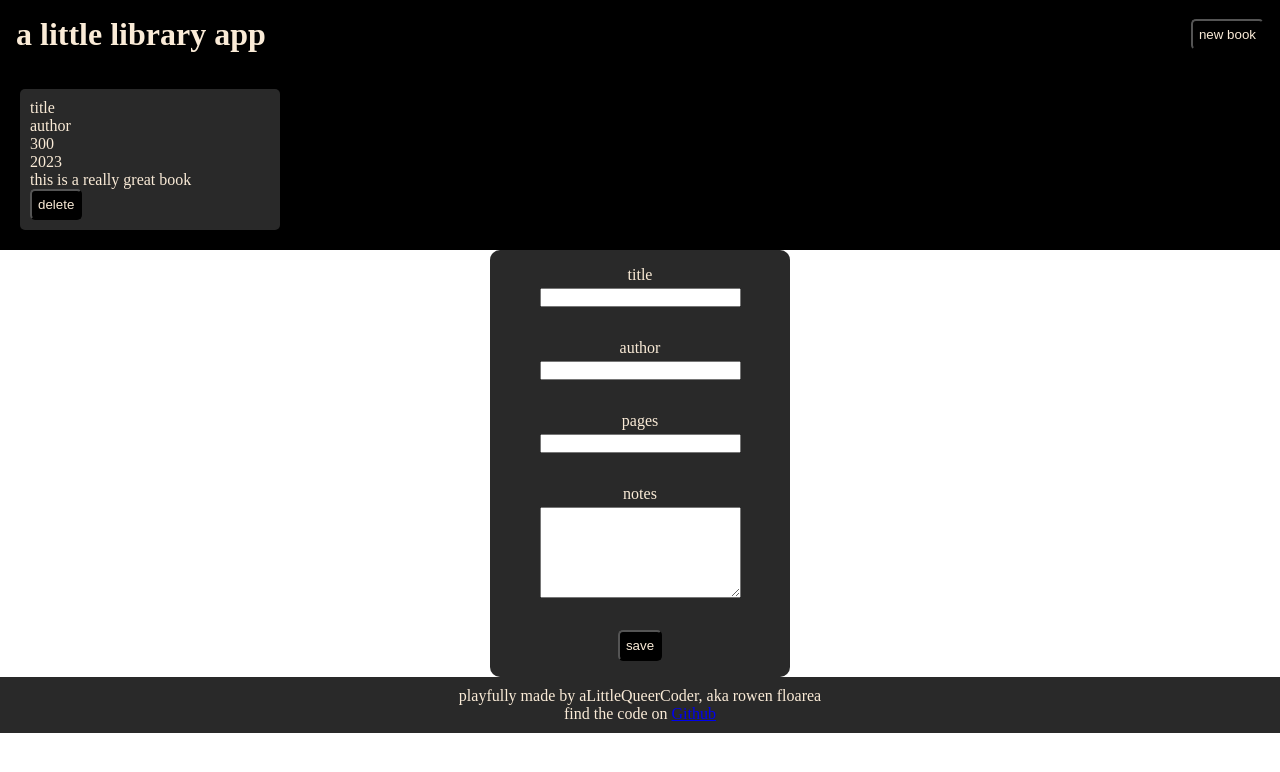
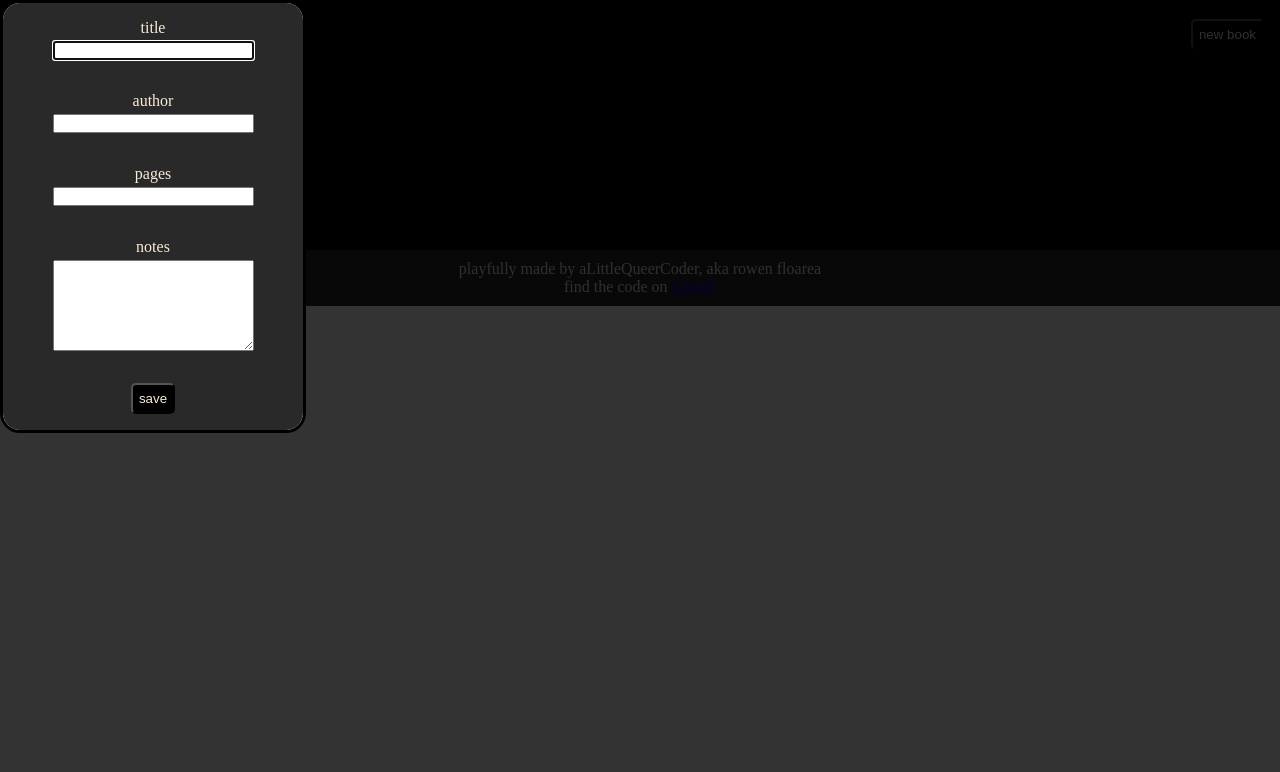
Before and after one commit to rfloarea/library-app, a plain HTML site: page index.html in a window 1280 px wide. Both pictures are taken after a click on the button "new book". Drawn offline with Linux system fonts and the light colour scheme.

Commit message:
script: open dialog with new book button

```diff
--- a/index.html
+++ b/index.html
@@ -26,7 +26,7 @@
 
         </div>
 
-        <!-- <dialog class="dialog"> -->
+        <dialog class="dialog">
             <form method="dialog" id="addBook">
                 <label for="title">title</label><input type="text" id="title" autofocus><br>
 
--- a/script.js
+++ b/script.js
@@ -15,8 +15,12 @@ const book3 = new Book("Left Hand of Darkness", "Ursula K. Le Guinn", 341, 1969,
 myLibrary.push(book1, book2, book3);
 
 
-const addBookBtn = document.querySelector('.addBookBtn');
+const newBookButton = document.querySelector('.new-book-button');
+newBookButton.addEventListener("click", () => dialog.showModal());
+
 const dialog = document.querySelector('.dialog');
+
+
 const form = document.querySelector('#addBook');
 const saveBtn = document.querySelector('.saveBtn');
 const deleteBtn = document.querySelector('.deleteBtn');
@@ -26,7 +30,7 @@ const pagesInput = form.elements['pages'].value;
 const readInput = form.elements['read'].checked;
 const notesInput = form.elements['notes'].value;
 
-addBookBtn.addEventListener("click", () => dialog.showModal());
+
 dialog.addEventListener("submit", (event) => {
     event.preventDefault();
     addBookToLibrary();
--- a/style.css
+++ b/style.css
@@ -54,8 +54,11 @@
     background-color: rgba(0,0,0,0.8);
 }
 
+dialog {
+    border-radius: 20px;
+}
+
 form {
-    margin: 0 auto;
     width: 300px;
     padding: 1em;
     border-radius: 10px;
```
